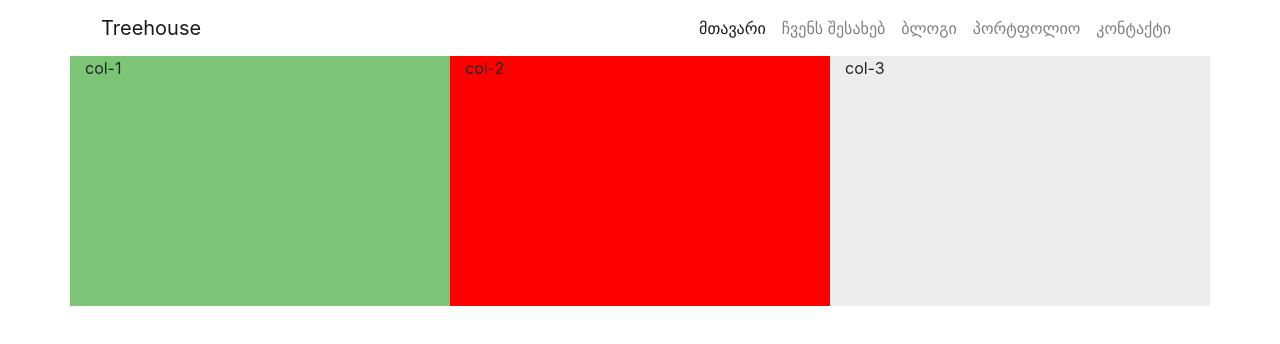
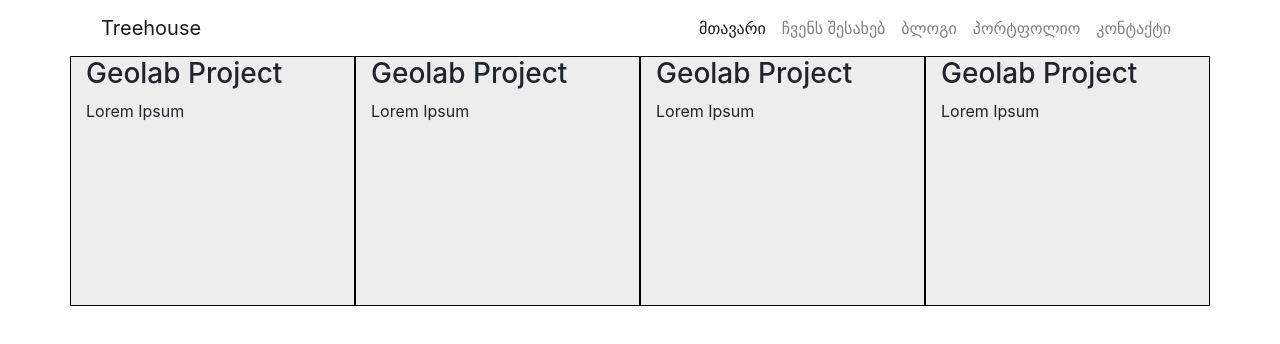
Before and after one commit to kristina-makalatia/Geolab01, a plain HTML site: page index.html in a window 1280 px wide. Drawn offline with nearby package versions, Linux system fonts and the light colour scheme.

Commit message:
added bootsrap grid

```diff
--- a/css/style.css
+++ b/css/style.css
@@ -1,10 +1,5 @@
 .service{
 	height:250px;
-	background:#7cc576;
+	background-color: #ededed;
+	border:1px solid black;
 }
-.service-2{
-	background-color: red;
-}
-.service-3{
-	background-color: #ededed;
-}
--- a/index.html
+++ b/index.html
@@ -1,10 +1,17 @@
 <!DOCTYPE html>
 <html>
 <head>
+	<meta charset="utf-8">
+	<meta name="viewport" content="width=device-width, initial-scale=1.0">
+	<title>Geolab Project</title>
 	<link rel="stylesheet"  href="css/bootstrap-reboot.css">
 	<link rel="stylesheet" type="text/css" href="css/bootstrap-grid.css">
 	<link rel="stylesheet" type="text/css" href="css/bootstrap.css">
 	<link rel="stylesheet" type="text/css" href="css/style.css">
+
+
+
+
 
 </head>
 
@@ -37,17 +44,27 @@
 	</nav>
 </header>
 
+
+
 <section class="services">
 		<div class="container">
 			<div class="row">
-				<div class="service col-4">
-					col-1
+				<div class="service col-lg-3 col-md-6 col-sm-12">
+					<h3> Geolab Project  </h3>
+					<p>  Lorem Ipsum   </p>
+
 				</div>
-				<div class="service-2 col-4">
-					col-2
+				<div class="service col-lg-3 col-md-6 col-sm-12">
+					<h3> Geolab Project  </h3>
+					<p>  Lorem Ipsum  </p>
 				</div>
-				<div class="service-3 col-4">
-					col-3
+				<div class="service col-lg-3 col-md-6 col-sm-12">
+					<h3> Geolab Project  </h3>
+					<p>  Lorem Ipsum   </p>
+				</div>
+				<div class="service col-lg-3 col-md-6 col-sm-12">
+					<h3> Geolab Project  </h3>
+					<p>  Lorem Ipsum   </p>
 				</div>
 			</div>
 		</div>
@@ -56,7 +73,10 @@
 
 
 <script src="https://code.jquery.com/jquery-3.3.1.slim.min.js" integrity="sha384-q8i/X+965DzO0rT7abK41JStQIAqVgRVzpbzo5smXKp4YfRvH+8abtTE1Pi6jizo" crossorigin="anonymous"></script>
+
 <script src="https://stackpath.bootstrapcdn.com/bootstrap/4.1.3/js/bootstrap.min.js" integrity="sha384-ChfqqxuZUCnJSK3+MXmPNIyE6ZbWh2IMqE241rYiqJxyMiZ6OW/JmZQ5stwEULTy" crossorigin="anonymous"></script>
+
 <script src="https://cdnjs.cloudflare.com/ajax/libs/popper.js/1.14.3/umd/popper.min.js" integrity="sha384-ZMP7rVo3mIykV+2+9J3UJ46jBk0WLaUAdn689aCwoqbBJiSnjAK/l8WvCWPIPm49" crossorigin="anonymous"></script>
+
 </body>
 </html>
```
